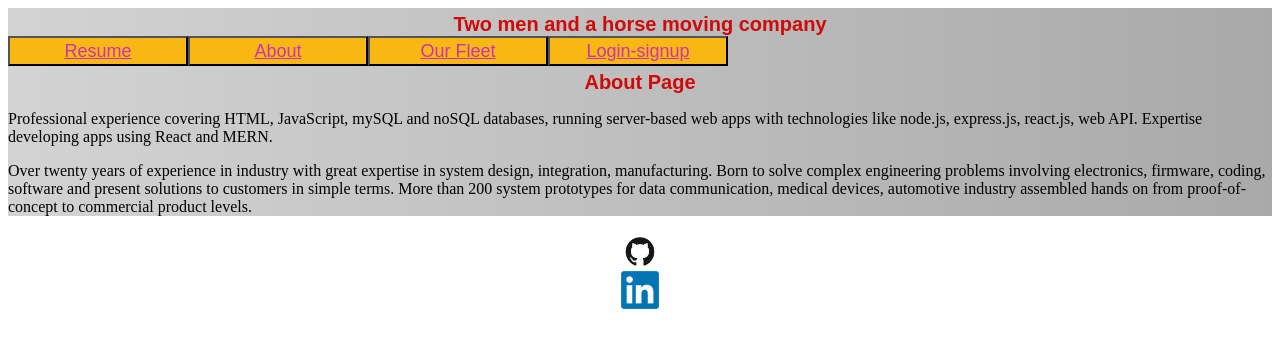
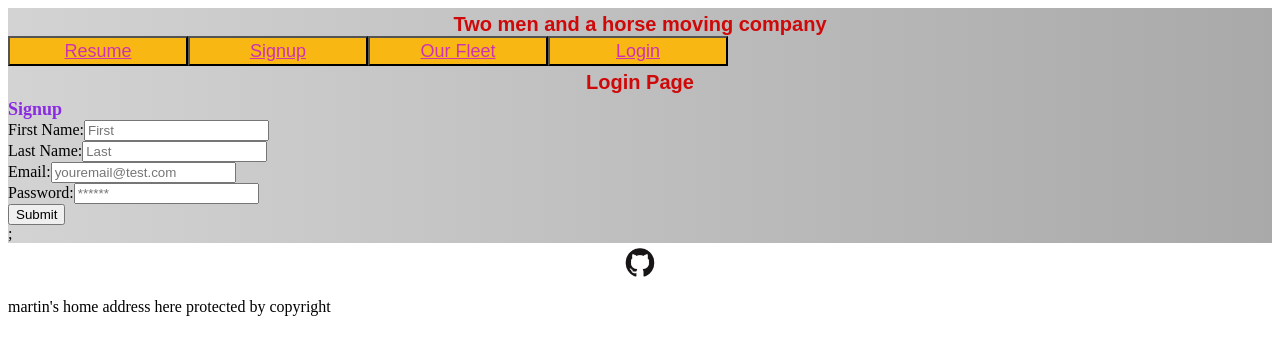
Before and after one commit to mjs-esfsc/SMU-Project-3, a React (Create React App) app: page / in a window 1280 px wide. Shown: the top 354 px of the page. Built offline with nearby package versions, Linux system fonts and the light colour scheme.

Commit message:
signup page is working!

```diff
--- a/package.json
+++ b/package.json
@@ -3,9 +3,11 @@
   "version": "0.1.0",
   "private": true,
   "dependencies": {
+    "@apollo/client": "^3.5.7",
     "@testing-library/jest-dom": "^5.16.1",
     "@testing-library/react": "^12.1.2",
     "@testing-library/user-event": "^13.5.0",
+    "jwt-decode": "^3.1.2",
     "react": "^17.0.2",
     "react-dom": "^17.0.2",
     "react-redux": "^7.2.6",
--- a/src/App.js
+++ b/src/App.js
@@ -1,20 +1,28 @@
 import React from 'react';
+import { ApolloClient, ApolloProvider, InMemoryCache } from '@apollo/client';
 // import Navbar from './components/Navbar';
 import Header from './components/Header';
 //import Card from './components/Card';
 import Footer from './components/Footer';
 
+const client = new ApolloClient ({
+  uri: '/graphql',
+  cache: new InMemoryCache(),
+});
 // In our main App component, we are rendering only single instances of Header and Navbar and several instances of Card
 // I can place <Navbar /> and  <Card /> inside that <div> in return below but they are deleted for npw
 function App() {
   return (
-    <>
+
+    <ApolloProvider client = {client}>
+      <>
     <div>
       <Header />
 
     </div>
     <Footer />
     </>
+    </ApolloProvider>
   );
 }
 
--- a/src/components/Footer.js
+++ b/src/components/Footer.js
@@ -8,7 +8,7 @@ function Footer() {
   return (
     <footer className="footer">
       <a href="https://www.github.com/umnovjp"><img src={GitHubCat} alt="GitHub Logo" width="38.5" height="38.5" className = 'center'/></a>
-      <a href="https://www.linkedin.com/in/alexanderumnov/"><img src={LinkedInLogo} alt="GitHub Logo" width="38.5" height="38.5" className = 'center' /></a>
+      <p>martin's home address here protected by copyright</p>
     </footer>
   );
 }
--- a/src/components/Header.js
+++ b/src/components/Header.js
@@ -4,7 +4,7 @@ import React, { useState } from 'react';
 import './styles/Header.css';
 import Navigation from './Navigation';
 import Resume from './pages/Resume';
-import About from './pages/About';
+import Signup from './pages/Signup';
 import Portfolio from './pages/Portfolio';
 import Login from './pages/Login';
 
@@ -17,7 +17,7 @@ export default function PortfolioContainer() {
       return <Resume />;
     }
     if (currentPage === 'About') {
-      return <About />;
+      return <Signup />;
     }
     if (currentPage === 'Portfolio') {
       return <Portfolio />;
--- a/src/components/Navigation.js
+++ b/src/components/Navigation.js
@@ -18,11 +18,11 @@ function Navigation({ currentPage, handlePageChange }) {
         <button className="nav-item">
           <a
             href="#about"
-            onClick={() => handlePageChange('About')}
+            onClick={() => handlePageChange('Signup')}
             // Check to see if the currentPage is `About`, and if so we use the active link class from bootstrap. Otherwise, we set it to a normal nav-link
             className={currentPage === 'About' ? 'nav-link active' : 'nav-link'}
           >
-            About
+            Signup
           </a>
         </button>
         <button className="nav-item">
@@ -42,7 +42,7 @@ function Navigation({ currentPage, handlePageChange }) {
             // Check to see if the currentPage is `Contact`, and if so we use the active link class from bootstrap. Otherwise, we set it to a normal nav-link
             className={currentPage === 'Login' ? 'nav-link active' : 'nav-link'}
           >
-            Login-signup
+            Login
           </a>
         </button>
       </span>
--- a/src/components/pages/About.js
+++ b/src/components/pages/About.js
@@ -3,7 +3,7 @@ import React from 'react';
 export default function About() {
   return (
     <div>
-      <h1>About Page</h1>
+      <h1>Signup</h1>
       <p>
       Professional experience covering HTML, JavaScript, mySQL and noSQL databases, running server-based web apps with technologies like node.js, express.js, react.js, web API. Expertise developing apps using React and MERN.
       </p>
--- /dev/null
+++ b/src/components/pages/Form3.js
@@ -0,0 +1,87 @@
+import React, { useState } from 'react';
+//import { Link } from 'react-router-dom';
+import { useMutation } from '@apollo/client';
+import Auth from '../utils/auth';
+import { ADD_USER } from '../utils/mutations';
+
+function Signup(props) {
+  const [formState, setFormState] = useState({ email: '', password: '' });
+  const [addUser] = useMutation(ADD_USER);
+
+  const handleFormSubmit = async (event) => {
+    event.preventDefault();
+    const mutationResponse = await addUser({
+      variables: {
+        email: formState.email,
+        password: formState.password,
+        firstName: formState.firstName,
+        lastName: formState.lastName,
+      },
+    });
+    const token = mutationResponse.data.addUser.token;
+    Auth.login(token);
+  };
+
+  const handleChange = (event) => {
+    const { name, value } = event.target;
+    setFormState({
+      ...formState,
+      [name]: value,
+    });
+  };
+// on line 35 deleted <Link to="/login">← Go to Login</Link>
+  return (
+    <div className="container my-1">
+
+
+      <h2>Signup</h2>
+      <form onSubmit={handleFormSubmit}>
+        <div className="flex-row space-between my-2">
+          <label htmlFor="firstName">First Name:</label>
+          <input
+            placeholder="First"
+            name="firstName"
+            type="firstName"
+            id="firstName"
+            onChange={handleChange}
+          />
+        </div>
+        <div className="flex-row space-between my-2">
+          <label htmlFor="lastName">Last Name:</label>
+          <input
+            placeholder="Last"
+            name="lastName"
+            type="lastName"
+            id="lastName"
+            onChange={handleChange}
+          />
+        </div>
+        <div className="flex-row space-between my-2">
+          <label htmlFor="email">Email:</label>
+          <input
+            placeholder="youremail@test.com"
+            name="email"
+            type="email"
+            id="email"
+            onChange={handleChange}
+          />
+        </div>
+        <div className="flex-row space-between my-2">
+          <label htmlFor="pwd">Password:</label>
+          <input
+            placeholder="******"
+            name="password"
+            type="password"
+            id="pwd"
+            onChange={handleChange}
+          />
+        </div>
+        <div className="flex-row flex-end">
+          <button type="submit">Submit</button>
+        </div>
+      </form>
+    </div>
+  );
+}
+
+export default Signup;
--- /dev/null
+++ b/src/components/pages/Signup.js
@@ -0,0 +1,11 @@
+import React from 'react';
+import Form from './Form3';
+
+export default function Contact() {
+  return (
+    <div>
+      <h1>Login Page</h1>
+      <Form />;
+    </div>
+  );
+}
--- /dev/null
+++ b/src/components/utils/auth.js
@@ -0,0 +1,45 @@
+import decode from 'jwt-decode';
+
+class AuthService {
+  getProfile() {
+    return decode(this.getToken());
+  }
+
+  loggedIn() {
+    // Checks if there is a saved token and it's still valid
+    const token = this.getToken();
+    return !!token && !this.isTokenExpired(token);
+  }
+
+  isTokenExpired(token) {
+    try {
+      const decoded = decode(token);
+      if (decoded.exp < Date.now() / 1000) {
+        return true;
+      } else return false;
+    } catch (err) {
+      return false;
+    }
+  }
+
+  getToken() {
+    // Retrieves the user token from localStorage
+    return localStorage.getItem('id_token');
+  }
+
+  login(idToken) {
+    // Saves user token to localStorage
+    localStorage.setItem('id_token', idToken);
+
+    window.location.assign('/');
+  }
+
+  logout() {
+    // Clear user token and profile data from localStorage
+    localStorage.removeItem('id_token');
+    // this will reload the page and reset the state of the application
+    window.location.assign('/');
+  }
+}
+
+export default new AuthService();
--- /dev/null
+++ b/src/components/utils/mutations.js
@@ -0,0 +1,51 @@
+import { gql } from '@apollo/client';
+
+export const LOGIN = gql`
+  mutation login($email: String!, $password: String!) {
+    login(email: $email, password: $password) {
+      token
+      user {
+        _id
+      }
+    }
+  }
+`;
+
+export const ADD_ORDER = gql`
+  mutation addOrder($products: [ID]!) {
+    addOrder(products: $products) {
+      purchaseDate
+      products {
+        _id
+        name
+        description
+        price
+        quantity
+        category {
+          name
+        }
+      }
+    }
+  }
+`;
+
+export const ADD_USER = gql`
+  mutation addUser(
+    $firstName: String!
+    $lastName: String!
+    $email: String!
+    $password: String!
+  ) {
+    addUser(
+      firstName: $firstName
+      lastName: $lastName
+      email: $email
+      password: $password
+    ) {
+      token
+      user {
+        _id
+      }
+    }
+  }
+`;
```
Also changed, not shown: 1 other file (tests, documents, lock files or other folders).
